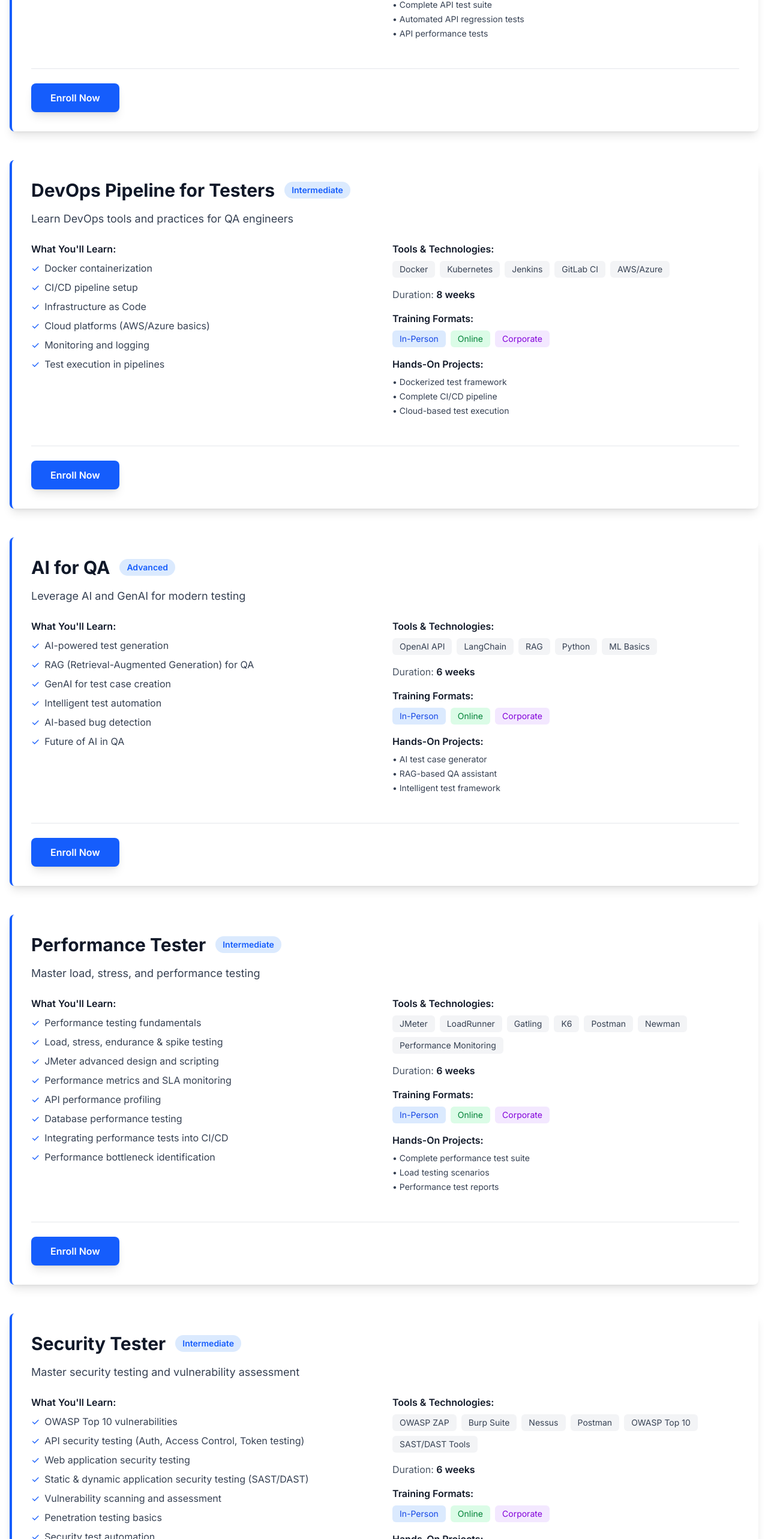
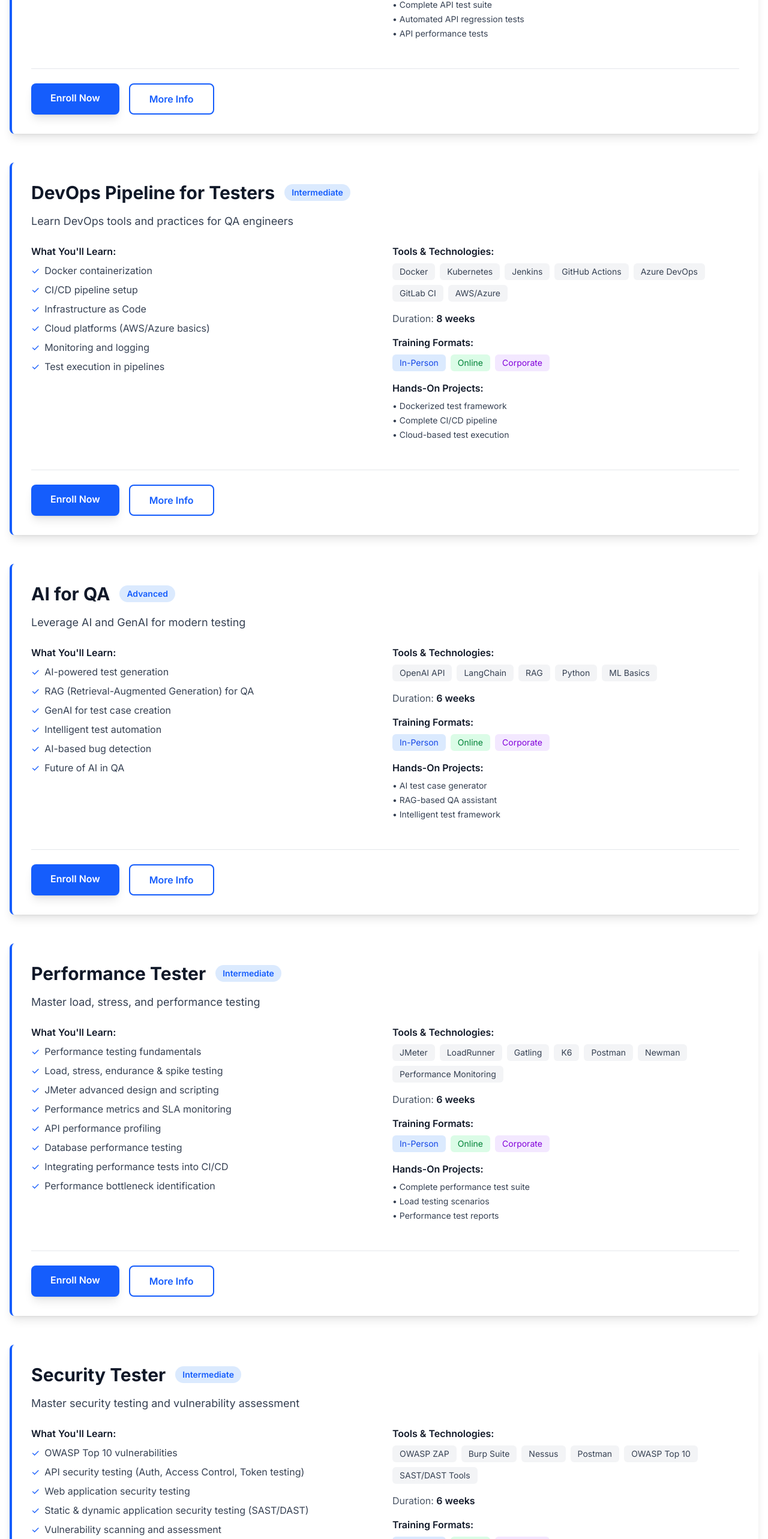
Before and after one commit to gits5213/gitsics-website, a Next.js app: page /courses in a window 1280 px wide. Shown: the part 3197-5763 px from the top of the page at 60% size. Built offline with nearby package versions, Linux system fonts and the light colour scheme.

Commit message:
updated course

```diff
--- a/app/courses/page.tsx
+++ b/app/courses/page.tsx
@@ -91,7 +91,7 @@ const courses = [
     description: "Learn DevOps tools and practices for QA engineers",
     duration: "8 weeks",
     level: "Intermediate",
-    tools: ["Docker", "Kubernetes", "Jenkins", "GitLab CI", "AWS/Azure"],
+    tools: ["Docker", "Kubernetes", "Jenkins", "GitHub Actions", "Azure DevOps", "GitLab CI", "AWS/Azure"],
     learn: [
       "Docker containerization",
       "CI/CD pipeline setup",
@@ -336,6 +336,76 @@ export default function Courses() {
                       More info
                     </a>
                   )}
+                  {course.id === "api-testing" && (
+                    <a
+                      href="https://gitsuniversity.org/courses/api-automation/"
+                      target="_blank"
+                      rel="noopener noreferrer"
+                      className="px-8 py-3 rounded-lg font-semibold transition-all duration-200 inline-block text-center border-2 border-blue-600 text-blue-600 hover:bg-blue-600 hover:text-white"
+                    >
+                      More Info
+                    </a>
+                  )}
+                  {course.id === "devops-testers" && (
+                    <a
+                      href="http://gitsuniversity.org/courses/devops-pipeline/"
+                      target="_blank"
+                      rel="noopener noreferrer"
+                      className="px-8 py-3 rounded-lg font-semibold transition-all duration-200 inline-block text-center border-2 border-blue-600 text-blue-600 hover:bg-blue-600 hover:text-white"
+                    >
+                      More Info
+                    </a>
+                  )}
+                  {course.id === "ai-qa" && (
+                    <a
+                      href="https://gitsuniversity.org/courses/ai-for-qa/"
+                      target="_blank"
+                      rel="noopener noreferrer"
+                      className="px-8 py-3 rounded-lg font-semibold transition-all duration-200 inline-block text-center border-2 border-blue-600 text-blue-600 hover:bg-blue-600 hover:text-white"
+                    >
+                      More Info
+                    </a>
+                  )}
+                  {course.id === "performance-tester" && (
+                    <a
+                      href="https://gitsuniversity.org/courses/performance/"
+                      target="_blank"
+                      rel="noopener noreferrer"
+                      className="px-8 py-3 rounded-lg font-semibold transition-all duration-200 inline-block text-center border-2 border-blue-600 text-blue-600 hover:bg-blue-600 hover:text-white"
+                    >
+                      More Info
+                    </a>
+                  )}
+                  {course.id === "security-tester" && (
+                    <a
+                      href="https://gitsuniversity.org/courses/security/"
+                      target="_blank"
+                      rel="noopener noreferrer"
+                      className="px-8 py-3 rounded-lg font-semibold transition-all duration-200 inline-block text-center border-2 border-blue-600 text-blue-600 hover:bg-blue-600 hover:text-white"
+                    >
+                      More Info
+                    </a>
+                  )}
+                  {course.id === "508-compliance-tester" && (
+                    <a
+                      href="https://gitsuniversity.org/courses/accessibility/"
+                      target="_blank"
+                      rel="noopener noreferrer"
+                      className="px-8 py-3 rounded-lg font-semibold transition-all duration-200 inline-block text-center border-2 border-blue-600 text-blue-600 hover:bg-blue-600 hover:text-white"
+                    >
+                      More Info
+                    </a>
+                  )}
+                  {course.id === "digital-marketing" && (
+                    <a
+                      href="https://gitsuniversity.org/courses/digital-marketing/"
+                      target="_blank"
+                      rel="noopener noreferrer"
+                      className="px-8 py-3 rounded-lg font-semibold transition-all duration-200 inline-block text-center border-2 border-blue-600 text-blue-600 hover:bg-blue-600 hover:text-white"
+                    >
+                      More Info
+                    </a>
+                  )}
                 </div>
               </div>
             </div>
```
